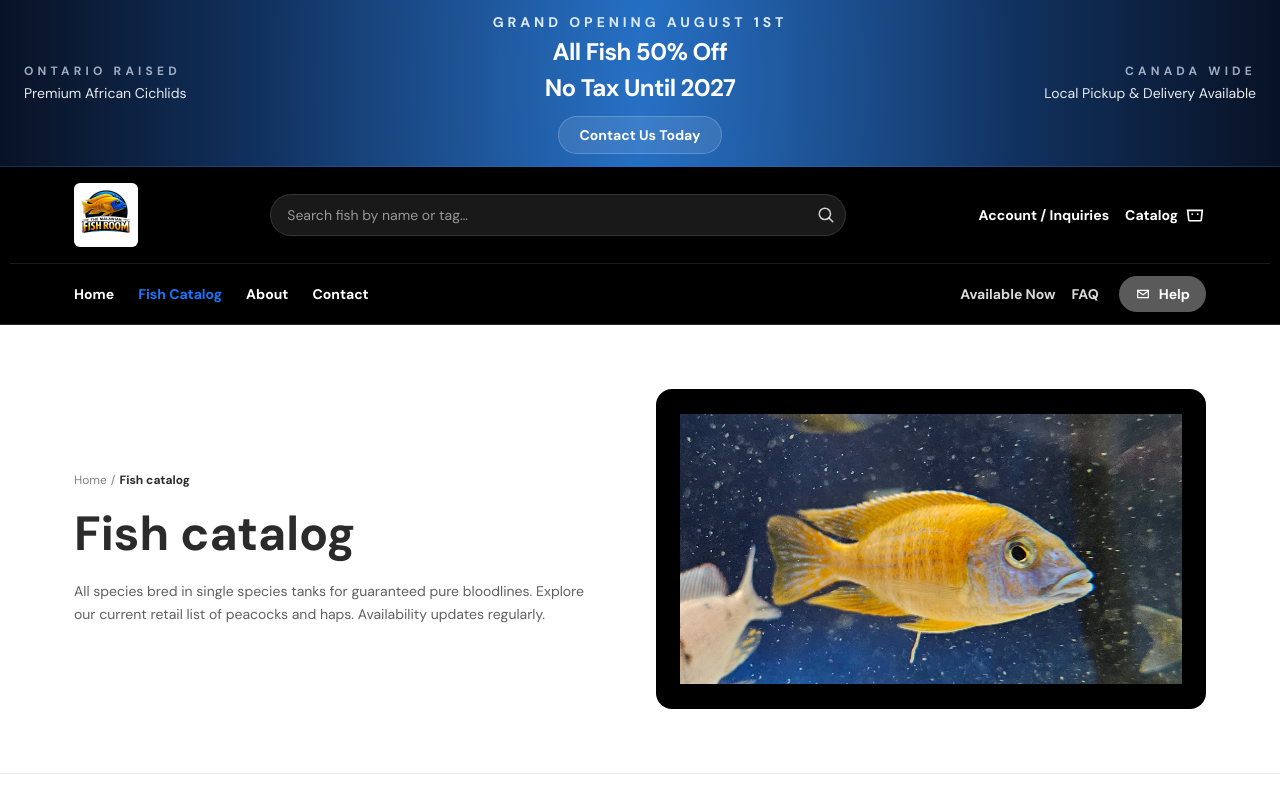
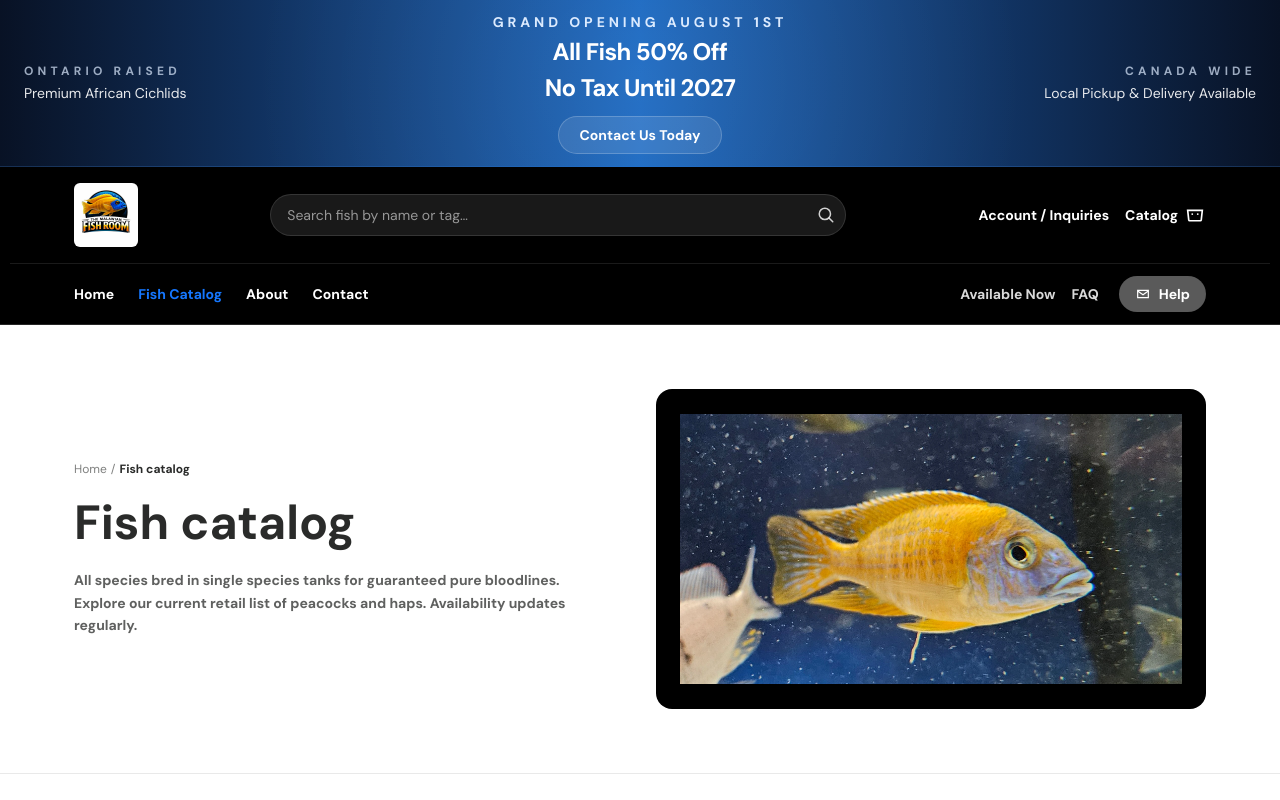
Before and after one commit to TheMalawianFishRoom/MalawianFishRoomWebsite, a Next.js app: page /catalog in a window 1280 px wide. Shown: the top 800 px of the page. Built offline with nearby package versions, Linux system fonts and the light colour scheme.

Commit message:
bold text

```diff
--- a/app/catalog/page.tsx
+++ b/app/catalog/page.tsx
@@ -31,7 +31,7 @@ export default function CatalogPage() {
             <h1 className="mt-4 text-4xl font-bold leading-tight text-[#2A2B2A] md:text-5xl">
               Fish catalog
             </h1>
-            <p className="mt-4 max-w-lg text-sm leading-relaxed text-[#2A2B2A]/75">
+            <p className="mt-4 max-w-lg font-bold text-sm leading-relaxed text-[#2A2B2A]/75">
             All species bred in single species tanks for guaranteed pure bloodlines. Explore our current retail list of peacocks and haps. Availability updates regularly.
             </p>
 
```
